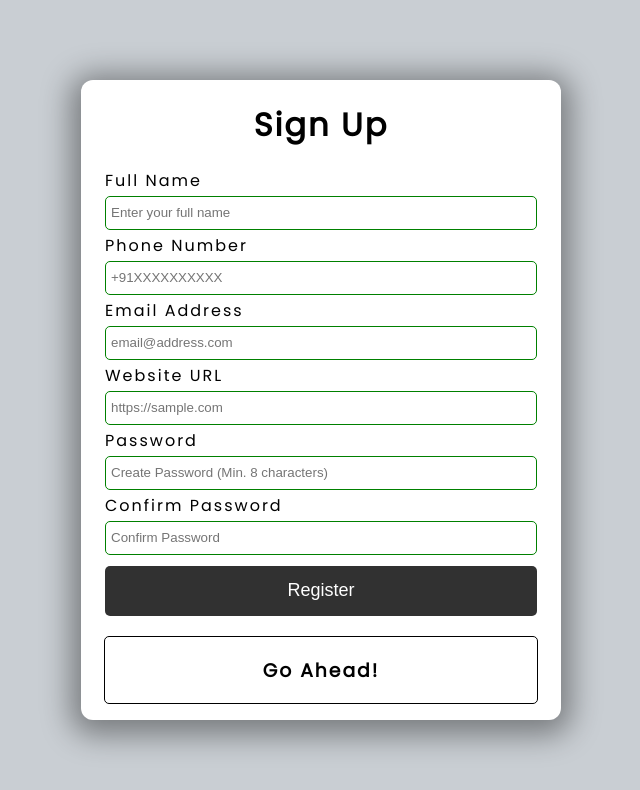
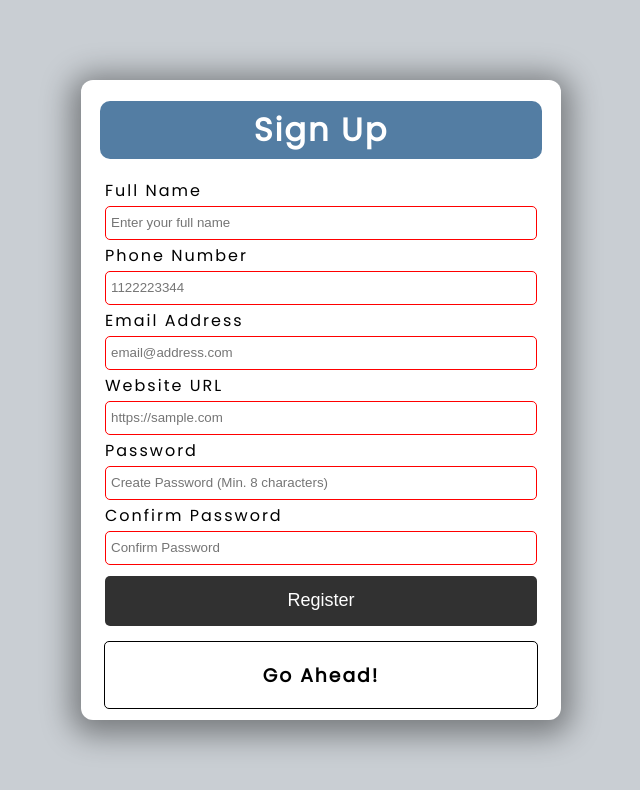
Before and after one commit to devanshuruhela/FormTemplate, a plain HTML site: page index.html in a window 1280 px wide. Shown: the whole page, without its empty margins (319-959 px from the left). Drawn offline with Linux system fonts and the light colour scheme.

Commit message:
client validation

```diff
--- a/index.html
+++ b/index.html
@@ -10,31 +10,33 @@
 </head>
 <body>
     <div class="container">
-        <h1>Sign Up</h1>
+        <h1 class="title">Sign Up</h1>
         <form id="form">
             <div class="form-groups">
                 <label for="name">Full Name</label>
-                <input type="text" id="name" placeholder="Enter your full name">
+                <input type="text" id="name" placeholder="Enter your full name" required minlength="3" max="100">
             </div>
             <div class="form-groups">
                 <label for="number">Phone Number</label>
-                <input type="text" id="number" placeholder="+91XXXXXXXXXX">
+                <input type='tel' id="number" placeholder="1122223344" required pattern="[0-9]{10}">
             </div>
             <div class="form-groups">
                 <label for="email">Email Address</label>
-                <input type="email" id="email" placeholder="email@address.com">
+                <input type="email" id="email" placeholder="email@address.com" required>
             </div>
             <div class="form-groups">
                 <label for="url">Website URL</label>
-                <input type="url" id="url" placeholder="https://sample.com">
+                <input type="url" id="url" placeholder="https://sample.com" required>
             </div>
             <div class="form-groups">
                 <label for="password">Password</label>
-                <input type="password" id="password" placeholder="Create Password (Min. 8 characters)">
+                <input type="password" id="password" placeholder="Create Password (Min. 8 characters)" required
+                    pattern="^(?=.*\d)(?=.*[a-z])(?=.*[A-Z])(?=.*[a-zA-Z]).{8,}$" title="Please include atleast 1 Uppercase character, 1 lowercase character and 1 number">
             </div>
             <div class="form-groups">
                 <label for="confirmpass">Confirm Password</label>
-                <input type="password" id="confirmpass" placeholder="Confirm Password">
+                <input type="password" id="confirmpass" placeholder="Confirm Password" required
+                    pattern="^(?=.*\d)(?=.*[a-z])(?=.*[A-Z])(?=.*[a-zA-Z]).{8,}$">
             </div>
                 <button id="register"> Register</button>
 
--- a/style.css
+++ b/style.css
@@ -24,7 +24,15 @@ body {
   border-radius: 12px;
   box-shadow: 0px 5px 30px 10px rgba(0, 0, 0, 0.4);
 }
-
+.title
+{
+  background-color: rgb(83, 125, 163);
+  color: #fff;
+  border-radius: 10px;
+  padding: 5px;
+  width: 90%;
+  text-align: center;
+}
 form{
   width: 90%;
 }
@@ -86,7 +94,7 @@ button:focus
   border: 1px solid #000;
   border-radius: 5px;
   width: 90%;
-  margin-top: 20px;
+  margin-top: 15px;
   display: flex;
   justify-content: center;
   color: black;
```
